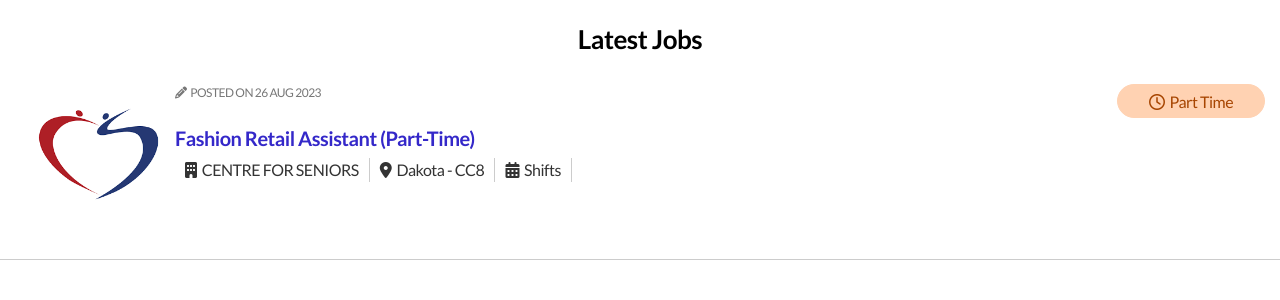
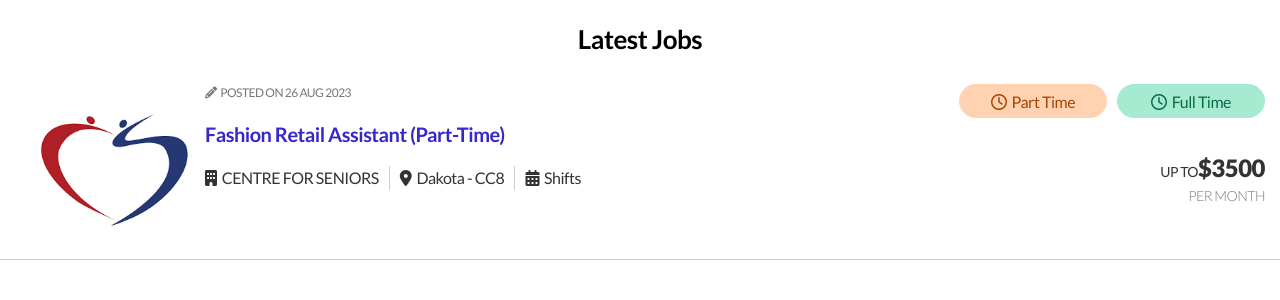
Before and after one commit to phr9000/seniorJob, a React (Create React App) app: page /latestList in a window 1280 px wide. Shown: the top 300 px of the page. Built offline with nearby package versions, Linux system fonts and the light colour scheme.

Commit message:
+ latestList component add

```diff
--- a/src/components/LatestList.tsx
+++ b/src/components/LatestList.tsx
@@ -28,14 +28,20 @@ const LatestList: React.FC = () => {
                   <i className="fas fa-pencil-alt"></i>
                   &nbsp;&nbsp;Posted on 26 Aug 2023
                 </span>
-                <p className="jobtype_part">
-                  <i className="far fa-clock"></i>
-                  &nbsp;&nbsp;Part Time
-                </p>
+                <div className="row flex items-center">
+                  <p className="jobtype_part">
+                    <i className="far fa-clock"></i>
+                    &nbsp;&nbsp;Part Time
+                  </p>
+                  <p className="jobtype_pull">
+                    <i className="far fa-clock"></i>
+                    &nbsp;&nbsp;Full Time
+                  </p>
+                </div>
               </div>
               <div className="row course_desc">
                 <h3 className="job_tit">Fashion Retail Assistant (Part-Time)</h3>
-                <div className="job_desc">
+                <div className="job_desc flex justify-between">
                   <ul className="flex align-center">
                     <li>
                       <span className="txt">
@@ -56,9 +62,15 @@ const LatestList: React.FC = () => {
                       </span>
                     </li>
                   </ul>
+                  <div className="row">
+                    <div className="salary">
+                      UP TO
+                      <span className="data_salary">$3500</span>
+                    </div>
+                    <div className="salperiod">per month</div>
+                  </div>
                 </div>
               </div>
-
             </div>
           </a>
         </div>
--- a/src/components/latestList.scss
+++ b/src/components/latestList.scss
@@ -1,12 +1,12 @@
 .sec_list {
-  padding: 15px;
+  padding: 1.5rem;
   border-bottom: 1px solid #ccc;
 
   .add_links {
     .thumb_area {
-      width: 160px;
+      width: 190px;
       height: 160px;
-      padding: 0 15px;
+      padding: 0 1.5rem;
 
       img {
         display: block;
@@ -18,7 +18,7 @@
       width: 100%;
 
       .posted_on {
-        font-size: 12px;
+        font-size: 1.2rem;
         text-transform: uppercase;
         color: #777;
 
@@ -31,38 +31,79 @@
         max-width: 100%;
         width: 148px;
         height: 34px;
-        font-size: 16px;
+        font-size: 1.6rem;
         font-weight: 500;
         border-radius: 25px;
-        padding: 5px 8px;
+        padding: 0.5rem 0.8rem;
         text-align: center;
         border: 1px solid #ffd2b2;
         background-color: #ffd2b2;
         color: #a74500;
+
+        &:not(:last-child) {
+          margin-right: 1rem;
+        }
       }
+
+      .jobtype_pull {
+        @extend .jobtype_part;
+        background-color: #a6ead2;
+        color: #0b6b49;
+        border: 1px solid #a6ead2;
+      }
+
 
       .course_desc {
         .job_tit {
-          font-size: 20px;
+          font-size: 2rem;
           font-weight: 600;
           margin: 5px 0;
           color: #3428c9;
           word-wrap: break-word;
+          line-height: 1.1;
         }
 
         .job_desc {
           ul {
             li {
               display: inline;
-              border-right: 1px solid #cccccc;
-              padding: 0 10px;
               color: #333;
+              padding-right: 1rem;
 
               span.txt {
-                font-size: 16px;
+                font-size: 1.6rem;
                 color: #333;
               }
+
+              &:not(:last-child) {
+                border-right: 1px solid #ccc;
+              }
+
+              &:not(:first-child) {
+                padding-left: 1rem;
+              }
             }
+          }
+
+          .salary {
+            font-size: 1.4rem;
+            font-weight: 500;
+            color: #333;
+            text-transform: uppercase;
+
+            .data_salary {
+              font-size: 2.4rem;
+              font-weight: 900;
+            }
+          }
+
+          .salperiod {
+            font-size: 1.4rem;
+            font-weight: 300;
+            line-height: 1.4;
+            text-transform: uppercase;
+            color: #777;
+            text-align: end;
           }
         }
 
```
